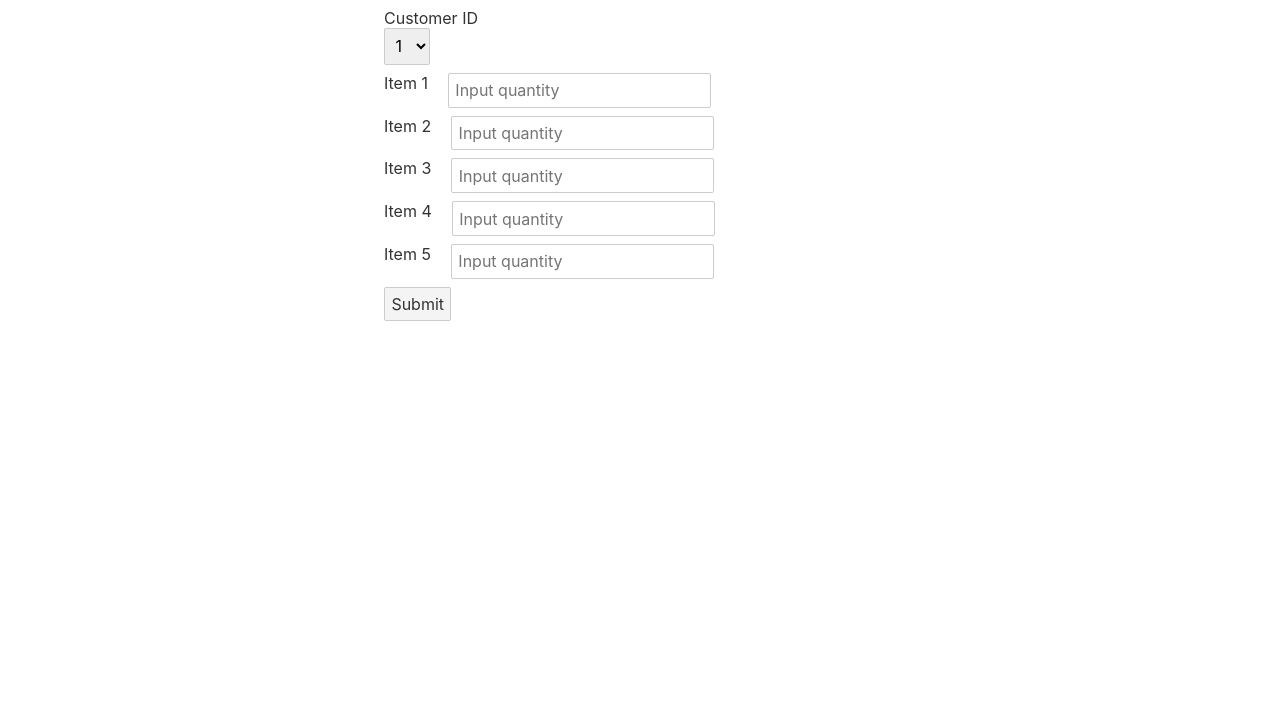
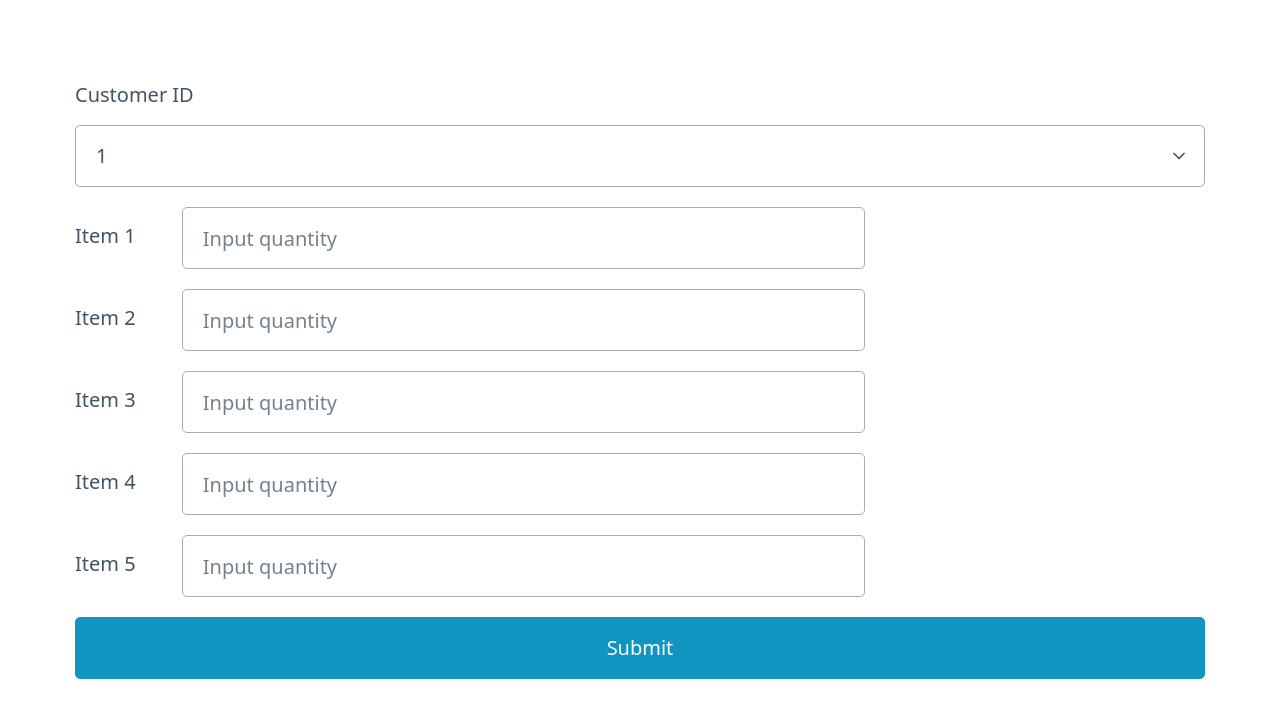
Before and after one commit to jacobprudhomme/palitronica-coding-challenge, a Svelte app in the folder ui/: page / in a window 1280 px wide. Shown: the top 718 px of the page. Built offline with nearby package versions, Linux system fonts and the light colour scheme.

Commit message:
Beautified frontend some more

```diff
--- a/ui/public/global.css
+++ b/ui/public/global.css
@@ -1,63 +1,74 @@
-html, body {
-	position: relative;
-	width: 100%;
-	height: 100%;
+/* Box sizing rules */
+*,
+*::before,
+*::after {
+  box-sizing: border-box;
 }
 
-body {
-	color: #333;
-	margin: 0;
-	padding: 8px;
-	box-sizing: border-box;
-	font-family: -apple-system, BlinkMacSystemFont, "Segoe UI", Roboto, Oxygen-Sans, Ubuntu, Cantarell, "Helvetica Neue", sans-serif;
+/* Remove default margin */
+body,
+h1,
+h2,
+h3,
+h4,
+p,
+figure,
+blockquote,
+dl,
+dd {
+  margin: 0;
 }
 
-a {
-	color: rgb(0,100,200);
-	text-decoration: none;
+/* Remove list styles on ul, ol elements with a list role, which suggests default styling will be removed */
+ul[role='list'],
+ol[role='list'] {
+  list-style: none;
 }
 
-a:hover {
-	text-decoration: underline;
+/* Set core root defaults */
+html:focus-within {
+  scroll-behavior: smooth;
 }
 
-a:visited {
-	color: rgb(0,80,160);
+/* Set core body defaults */
+body {
+  min-height: 100vh;
+  text-rendering: optimizeSpeed;
+  line-height: 1.5;
 }
 
-label {
-	display: block;
+/* A elements that don't have a class get default styles */
+a:not([class]) {
+  text-decoration-skip-ink: auto;
 }
 
-input, button, select, textarea {
-	font-family: inherit;
-	font-size: inherit;
-	-webkit-padding: 0.4em 0;
-	padding: 0.4em;
-	margin: 0 0 0.5em 0;
-	box-sizing: border-box;
-	border: 1px solid #ccc;
-	border-radius: 2px;
+/* Make images easier to work with */
+img,
+picture {
+  max-width: 100%;
+  display: block;
 }
 
-input:disabled {
-	color: #ccc;
+/* Inherit fonts for inputs and buttons */
+input,
+button,
+textarea,
+select {
+  font: inherit;
 }
 
-button {
-	color: #333;
-	background-color: #f4f4f4;
-	outline: none;
+/* Remove all animations, transitions and smooth scroll for people that prefer not to see them */
+@media (prefers-reduced-motion: reduce) {
+  html:focus-within {
+   scroll-behavior: auto;
+  }
+
+  *,
+  *::before,
+  *::after {
+    animation-duration: 0.01ms !important;
+    animation-iteration-count: 1 !important;
+    transition-duration: 0.01ms !important;
+    scroll-behavior: auto !important;
+  }
 }
-
-button:disabled {
-	color: #999;
-}
-
-button:not(:disabled):active {
-	background-color: #ddd;
-}
-
-button:focus {
-	border-color: #666;
-}
--- a/ui/public/index.html
+++ b/ui/public/index.html
@@ -4,11 +4,12 @@
 	<meta charset='utf-8'>
 	<meta name='viewport' content='width=device-width,initial-scale=1'>
 
-	<title>Svelte app</title>
+	<title>Palitronica Coding Challenge</title>
 
 	<link rel='icon' type='image/png' href='/favicon.png'>
 	<link rel='stylesheet' href='/global.css'>
 	<link rel='stylesheet' href='/build/bundle.css'>
+	<link rel='stylesheet' href='https://unpkg.com/@picocss/pico@latest/css/pico.min.css'>
 
 	<script defer src='/build/bundle.js'></script>
 </head>
--- a/ui/src/App.svelte
+++ b/ui/src/App.svelte
@@ -11,6 +11,7 @@
 	let taxRate = null;
 	let price = null;
 	async function getPrice() {
+		// Reset values first, for UI reasons
 		name = null;
 		itemPrices = null;
 		taxRate = null;
@@ -27,6 +28,7 @@
 		});
 		const { customerName, totalItemPrices, taxComponent, totalPrice } = await res.json();
 
+		// Set values
 		name = customerName;
 		itemPrices = totalItemPrices;
 		taxRate = taxComponent;
@@ -34,7 +36,7 @@
 	}
 </script>
 
-<main>
+<main class="container">
 	<form on:submit|preventDefault={getPrice}>
 		<div>
 			<label for="customer-id">Customer ID</label>
@@ -56,7 +58,9 @@
 					required
 				/>
 				{#if itemPrices}
-					<p>Total Price: ${itemPrices[id]}</p>
+					<span>Total Price: ${itemPrices[id].toFixed(2)}</span>
+				{:else}
+					<span></span> <!-- Empty span to fill column -->
 				{/if}
 			</div>
 		{/each}
@@ -65,24 +69,44 @@
 	</form>
 
 	{#if name && taxRate && price}
-		<p>With a tax rate of {taxRate * 100}%, customer {name}'s total order price comes to ${price}</p>
+		<p>With a tax rate of {taxRate * 100}%, customer {name}'s total order price comes to ${price.toFixed(2)}.</p>
 	{/if}
 </main>
 
 <style>
 	main {
-		width: 40vw;
-		margin: 0 auto;
-
 		display: flex;
 		flex-direction: column;
 	}
 
+	select {
+		margin: 10px 0;
+	}
+
 	.item-row {
 		display: flex;
+		align-items: center;
 	}
 
 	.item-row > label {
-		margin-right: 20px;
+		flex: 1;
+	}
+	.item-row > input {
+		flex: 6;
+		margin: 10px 0;
+	}
+	.item-row > span {
+		flex: 3;
+	}
+	.item-row > span {
+		margin-left: 20px;
+	}
+
+	button {
+		margin: 10px 0;
+	}
+
+	p {
+		margin: 0 auto;
 	}
 </style>
```
